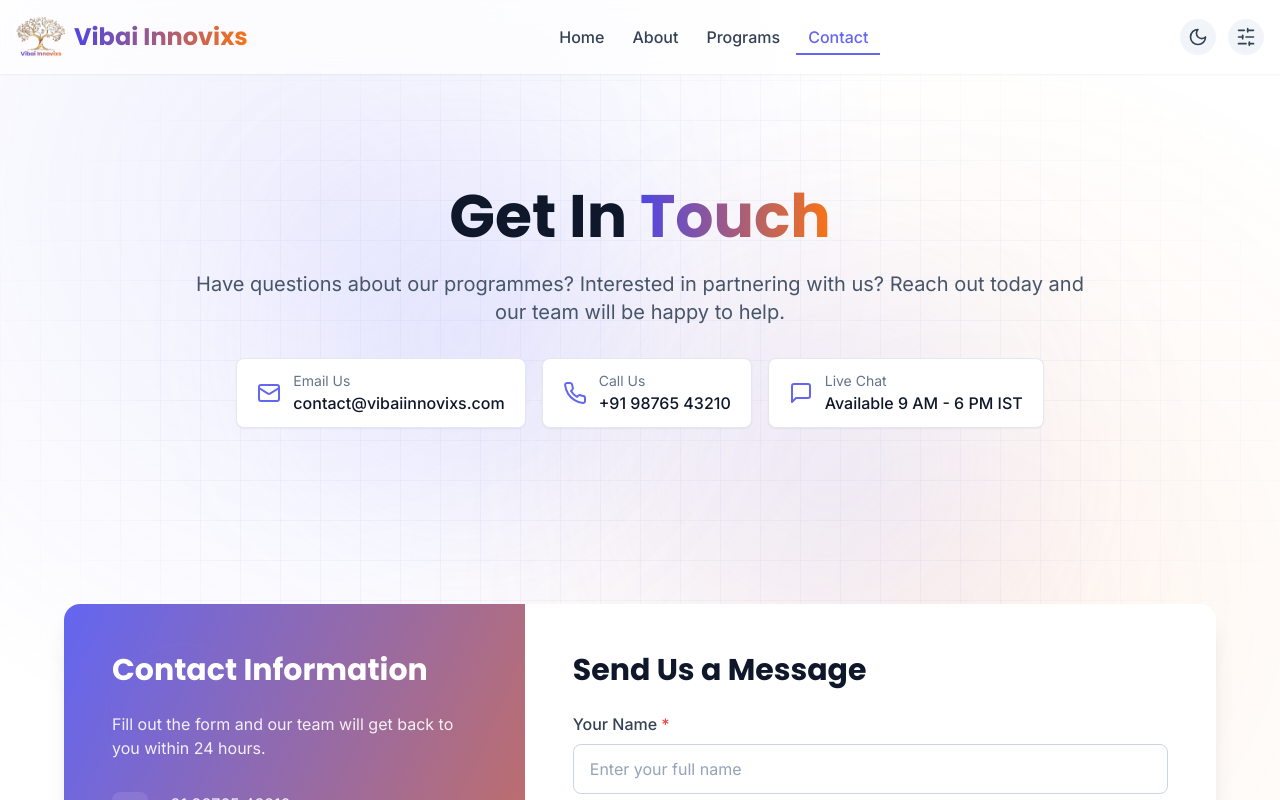
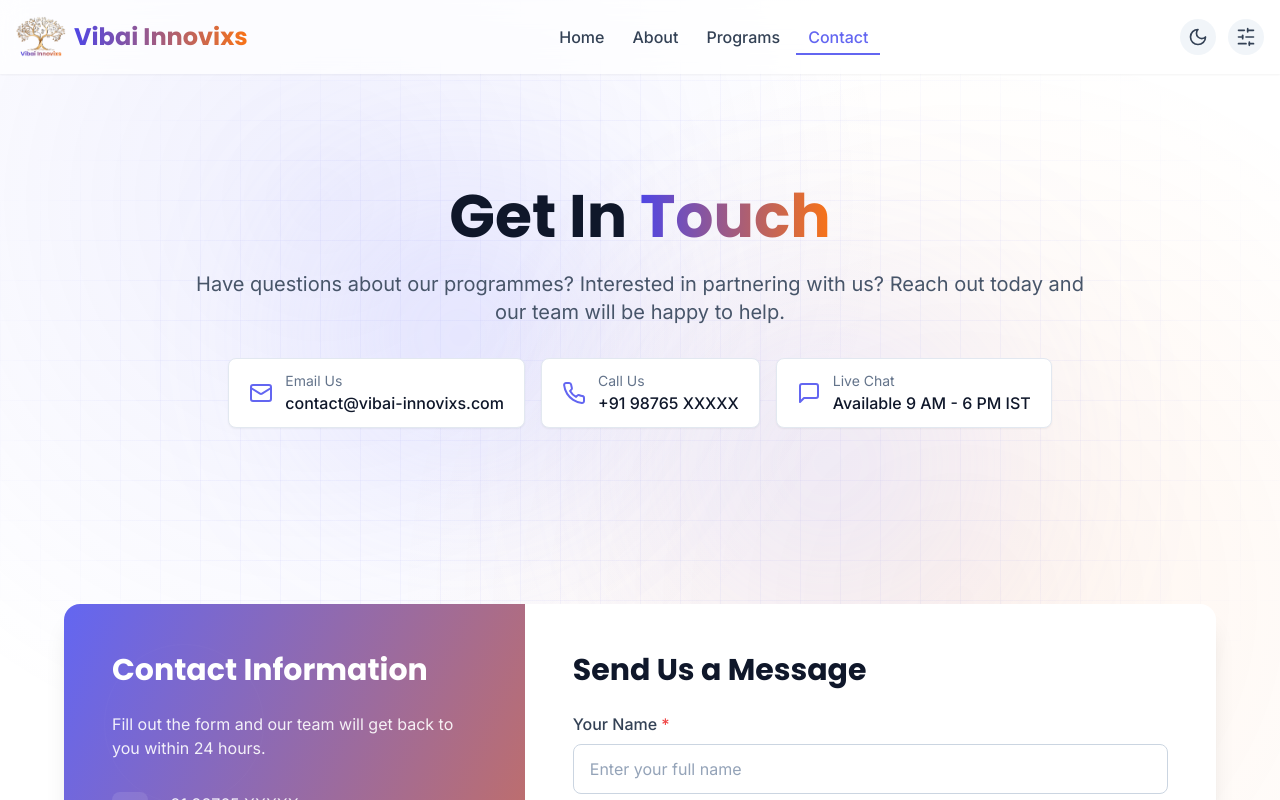
Before and after one commit to contactvibai/vibai, a React (Vite) app: page /contact in a window 1280 px wide. Shown: the top 800 px of the page. Built offline with nearby package versions, Linux system fonts and the light colour scheme.

Commit message:
mail id change

```diff
--- a/src/pages/Contact.tsx
+++ b/src/pages/Contact.tsx
@@ -42,14 +42,14 @@ const Contact: React.FC = () => {
     {
       icon: <Mail className="h-6 w-6 text-primary-500" />,
       title: 'Email Us',
-      value: 'contact@vibaiinnovixs.com',
-      action: 'mailto:contact@vibaiinnovixs.com'
+      value: 'contact@vibai-innovixs.com',
+      action: 'mailto:contact@vibai-innovixs.com'
     },
     {
       icon: <Phone className="h-6 w-6 text-primary-500" />,
       title: 'Call Us',
-      value: '+91 98765 43210',
-      action: 'tel:+919876543210'
+      value: '+91 98765 XXXXX',
+      action: 'tel:+9198765XXXXX'
     },
     {
       icon: <MessageSquare className="h-6 w-6 text-primary-500" />,
@@ -178,15 +178,15 @@ const Contact: React.FC = () => {
                     {[
                       {
                         icon: <Phone className="h-5 w-5" />,
-                        text: "+91 98765 43210"
+                        text: "+91 98765 XXXXX"
                       },
                       {
                         icon: <Mail className="h-5 w-5" />,
-                        text: "contact@vibaiinnovixs.com"
+                        text: "contact@vibai-innovixs.com"
                       },
                       {
                         icon: <MapPin className="h-5 w-5" />,
-                        text: "123 Innovation Street, Bangalore, Karnataka, India"
+                        text: "Madhapur, Hyderabad, Telangana, India"
                       }
                     ].map((item, index) => (
                       <div key={index} className="flex items-start">
```
